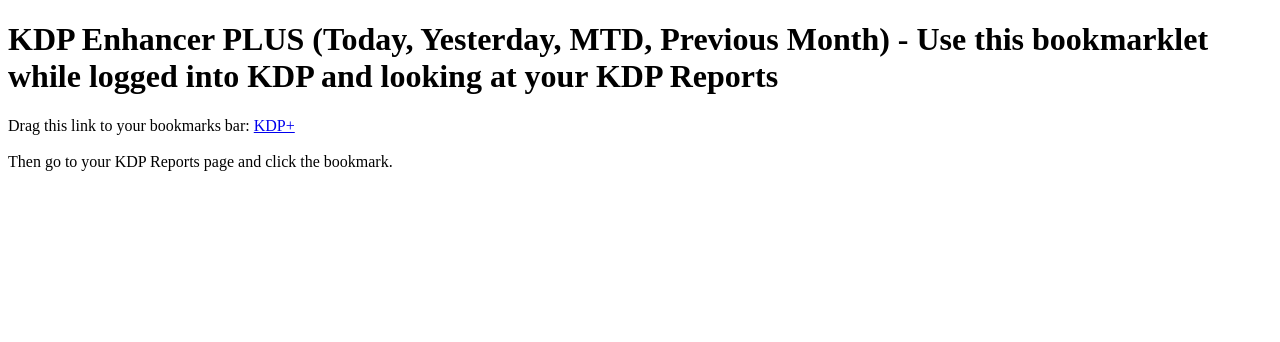
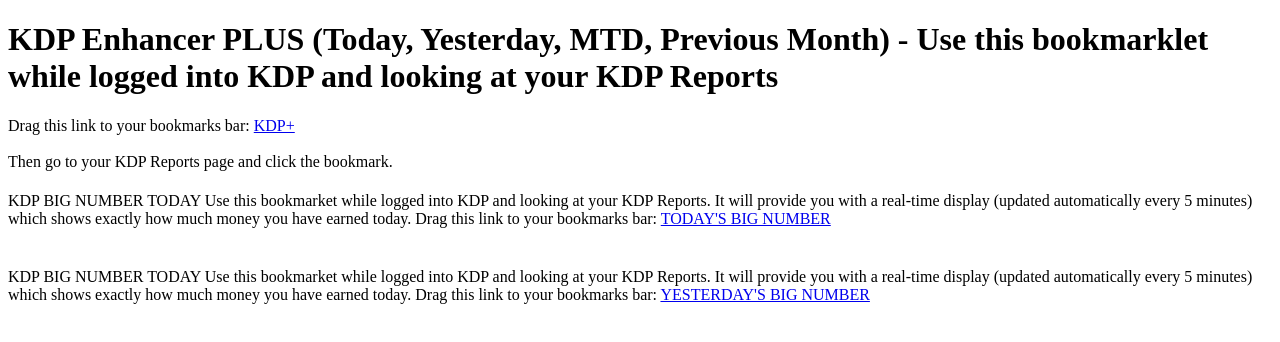
Before and after one commit to throwiethetowel/throwiethetowel.github.io, a plain HTML site: page index.html in a window 1280 px wide. Drawn offline with Linux system fonts and the light colour scheme.

Commit message:
Update index.html

```diff
--- a/index.html
+++ b/index.html
@@ -8,6 +8,14 @@
         <h1>KDP Enhancer PLUS (Today, Yesterday, MTD, Previous Month) - Use this bookmarklet while logged into KDP and looking at your KDP Reports</h1>
         Drag this link to your bookmarks bar: <a href="javascript:(function()%7Bdocument.body.appendChild(document.createElement(%27script%27)).src%3D%27https://throwiethetowel.github.io/static/kdp-plus.js%27%3B%7D)()%3B">KDP+</a> <br /><br />
         Then go to your KDP Reports page and click the bookmark.
+
+        <h1></h1>KDP BIG NUMBER TODAY</h1>
+        Use this bookmarket while logged into KDP and looking at your KDP Reports. It will provide you with a real-time display (updated automatically every 5 minutes) which shows exactly how much money you have earned today.
+        Drag this link to your bookmarks bar: <a href="javascript:(function()%7Bdocument.body.appendChild(document.createElement('script')).src='https://throwiethetowel.github.io/bignumber.js';%7D)();">TODAY'S BIG NUMBER</a><br /><br />
+
+	<h1></h1>KDP BIG NUMBER TODAY</h1>
+        Use this bookmarket while logged into KDP and looking at your KDP Reports. It will provide you with a real-time display (updated automatically every 5 minutes) which shows exactly how much money you have earned today.
+        Drag this link to your bookmarks bar: <a href="javascript:(function()%7Bdocument.body.appendChild(document.createElement('script')).src='https://throwiethetowel.github.io/bignumberyd.js';%7D)();">YESTERDAY'S BIG NUMBER</a><br /><br />
 	</body>
 
 </html>
```
